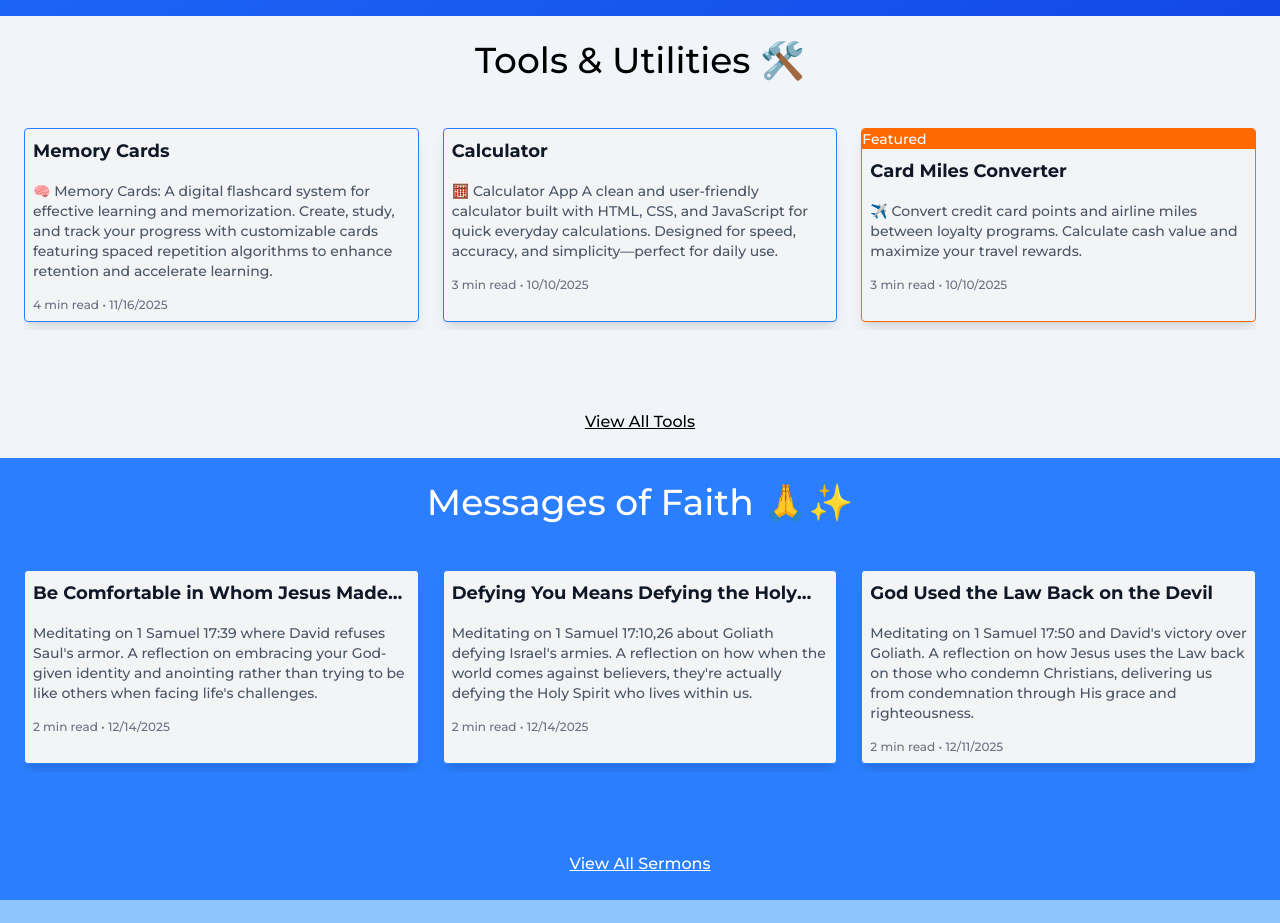
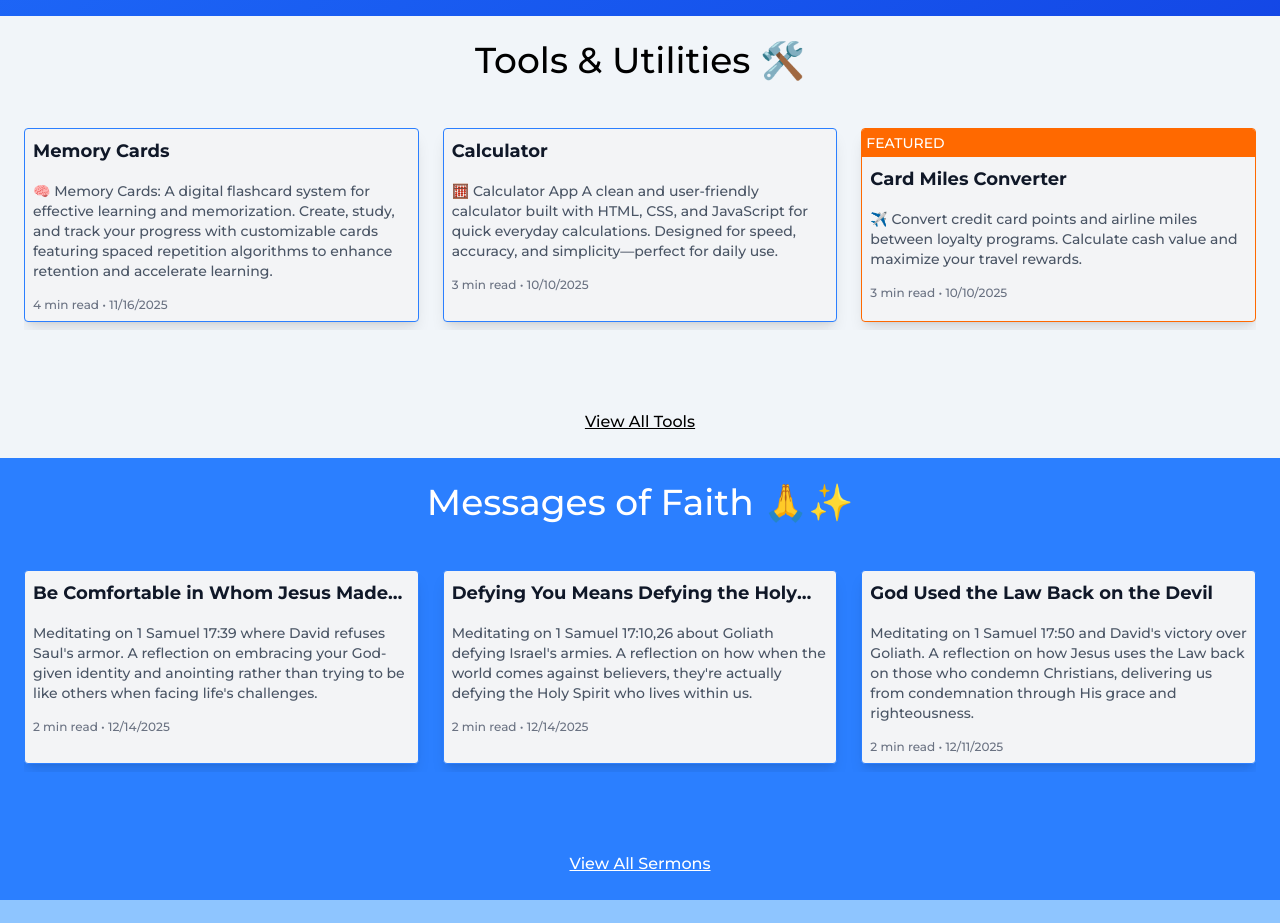
Before and after one commit to davinaleong/proj-davdevs-2025, a Next.js app: page / in a window 1280 px wide. Shown: the part 840-1763 px from the top of the page. Built offline with nearby package versions, Linux system fonts and the light colour scheme.

Commit message:
Fixed featured badge style.

```diff
--- a/app/components/Card.tsx
+++ b/app/components/Card.tsx
@@ -48,7 +48,7 @@ export default function Card({
 }: CardProps) {
 
   const getFeaturedBadgeStyles = () => {
-    return "upper text-sm text-white bg-orange-500";
+    return "uppercase text-sm text-white bg-orange-500 p-1";
   };
 
   const getCardStyles = () => {
@@ -62,8 +62,6 @@ export default function Card({
     const borderStyle = featured ? "border-orange-500" : "border-blue-500";
     return `${baseStyles} ${borderStyle} ${className}`;
   };
-
-
 
   const renderImage = () => {
     if (!showImage || !imageProps) return null;
```
